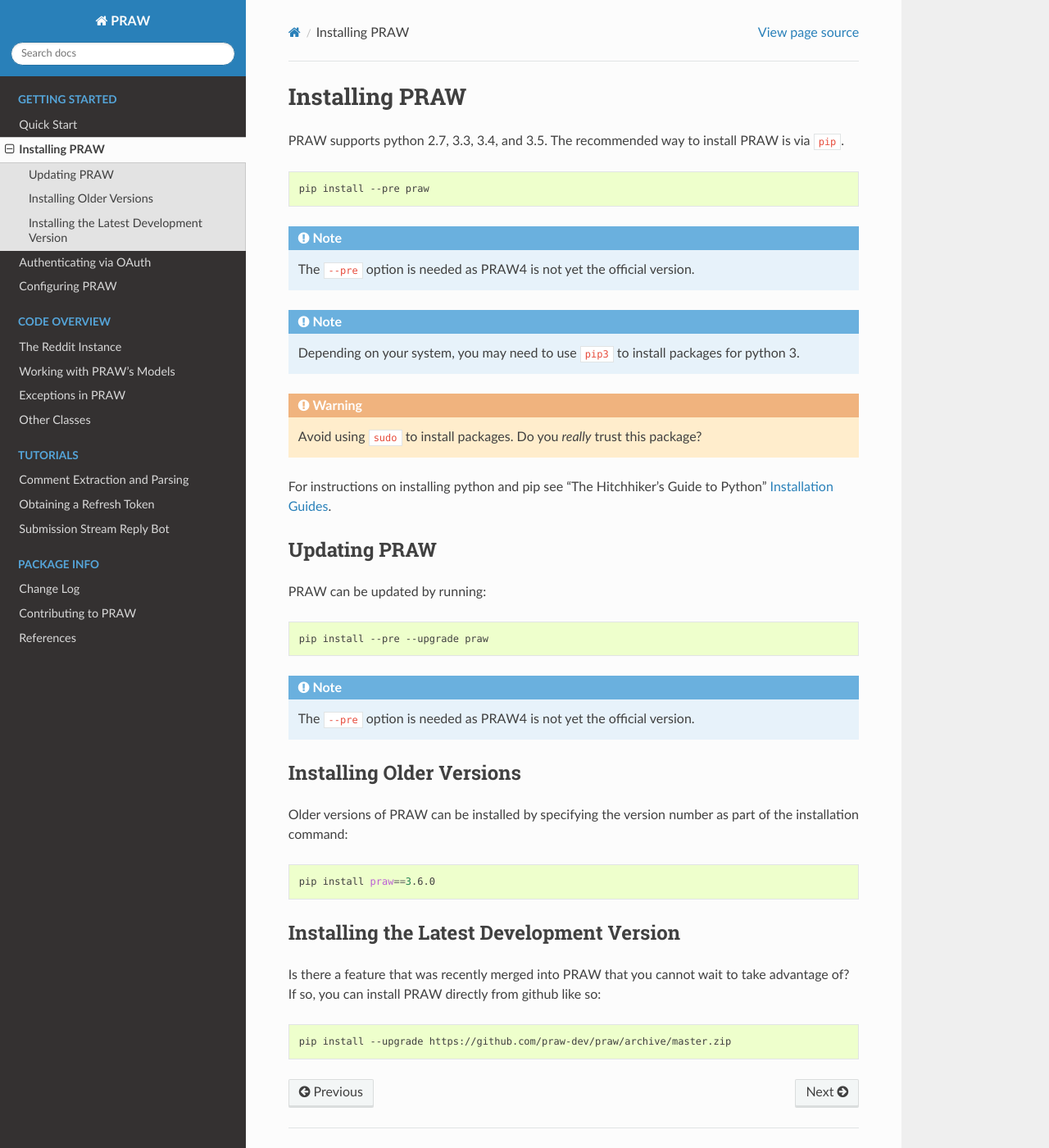
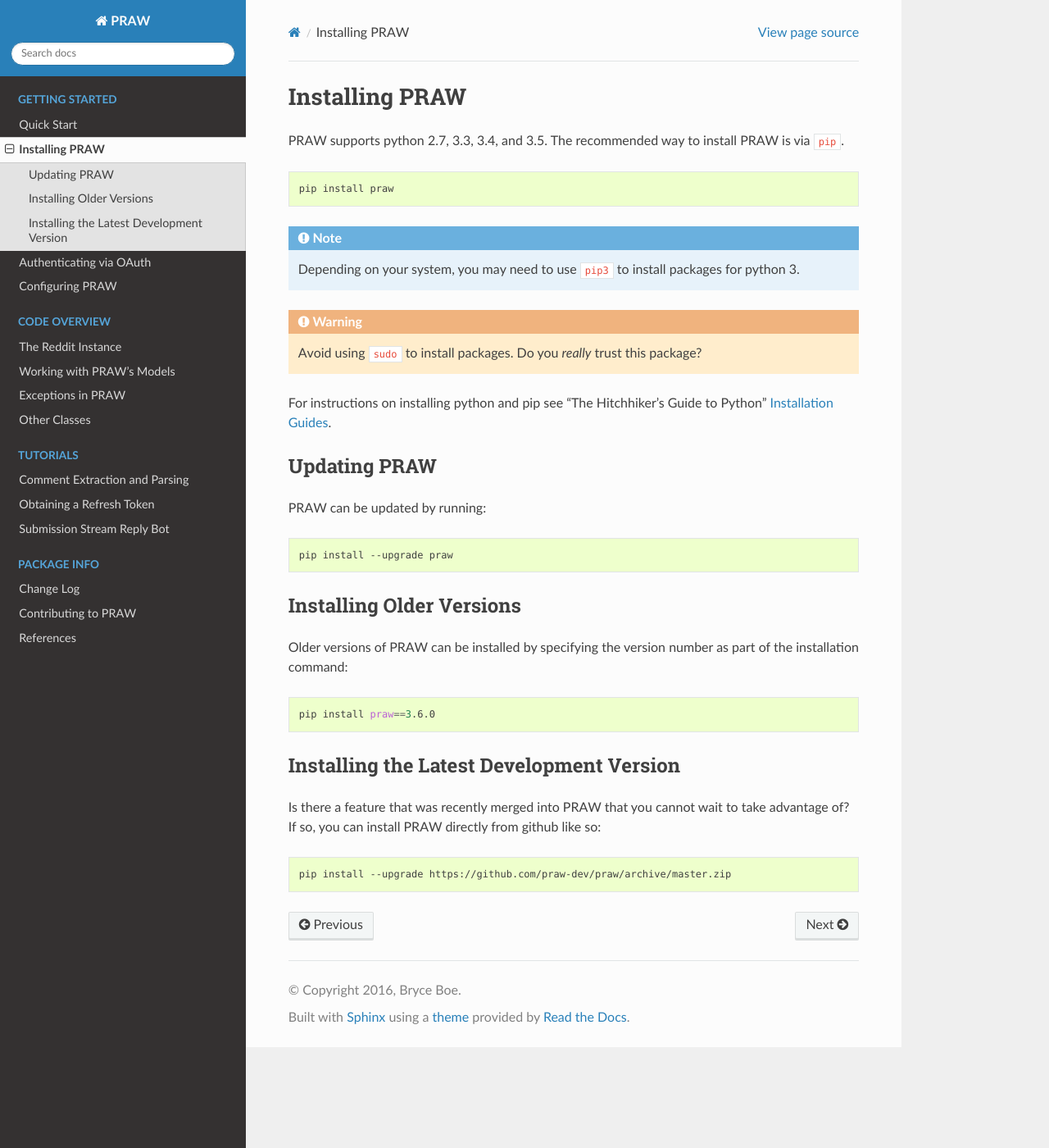
Before and after one commit to praw-dev/praw, a Sphinx documentation site: the page built from docs/getting_started/installation.rst, in a window 1280 px wide and 1400 px high. Shown: the whole window at 82% size. Built offline with Sphinx 7.4.7 and the Read the Docs theme 2.0.0, drawn with Linux system fonts in a browser that asks for light colours; the version number could not be read and is left out.

Commit message:
Update documentation pertaining to PRAW4 prerelease status

```diff
--- a/docs/getting_started/installation.rst
+++ b/docs/getting_started/installation.rst
@@ -6,10 +6,7 @@ PRAW is via ``pip``.
 
 .. code-block:: bash
 
-   pip install --pre praw
-
-.. note:: The ``--pre`` option is needed as PRAW4 is not yet the official
-          version.
+   pip install praw
 
 .. note:: Depending on your system, you may need to use ``pip3`` to install
           packages for python 3.
@@ -28,10 +25,7 @@ PRAW can be updated by running:
 
 .. code-block:: bash
 
-   pip install --pre --upgrade praw
-
-.. note:: The ``--pre`` option is needed as PRAW4 is not yet the official
-          version.
+   pip install --upgrade praw
 
 Installing Older Versions
 -------------------------
```
Also changed, not shown: README.rst (+4 -7 lines), .github/CONTRIBUTING.md.
